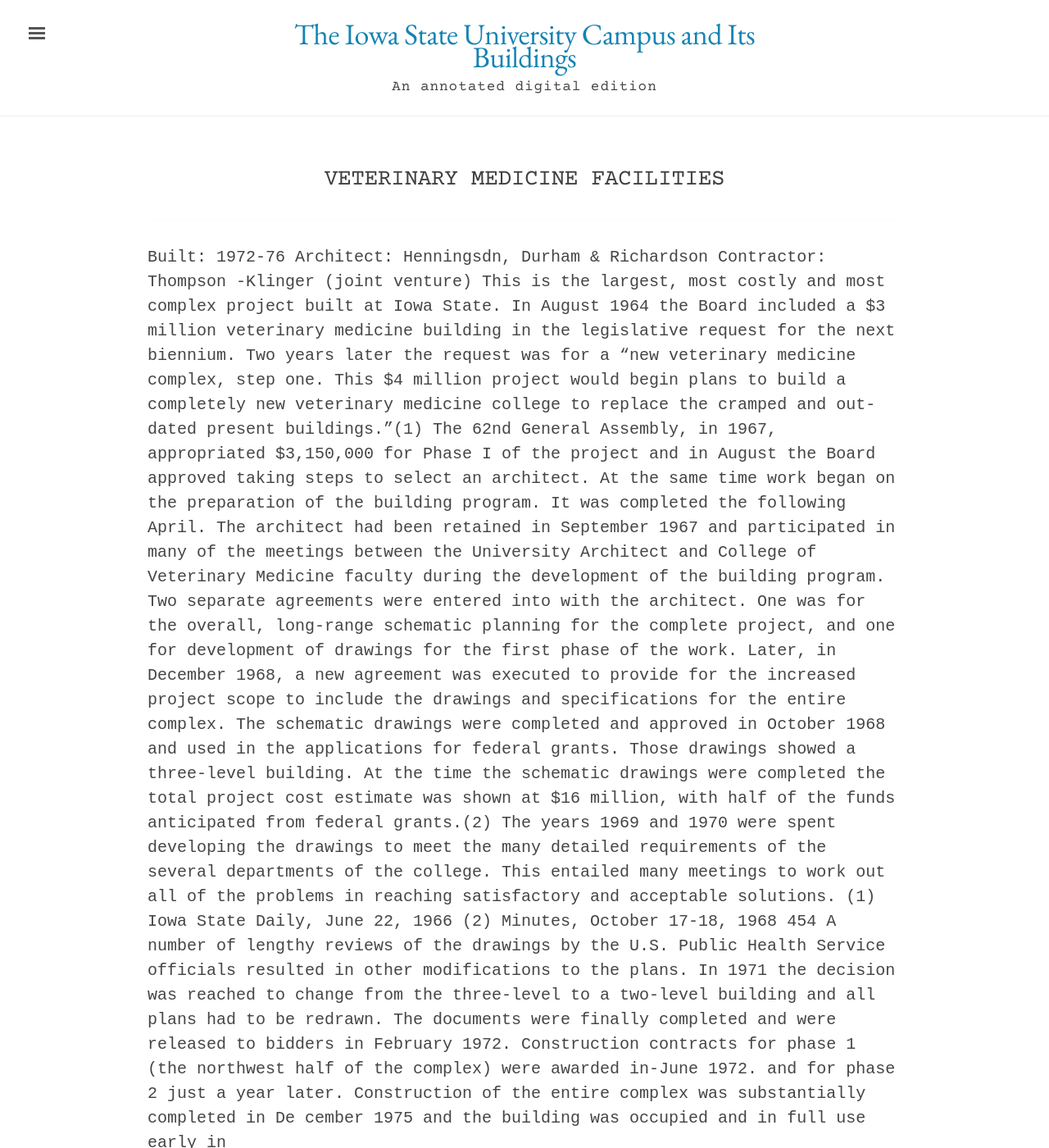
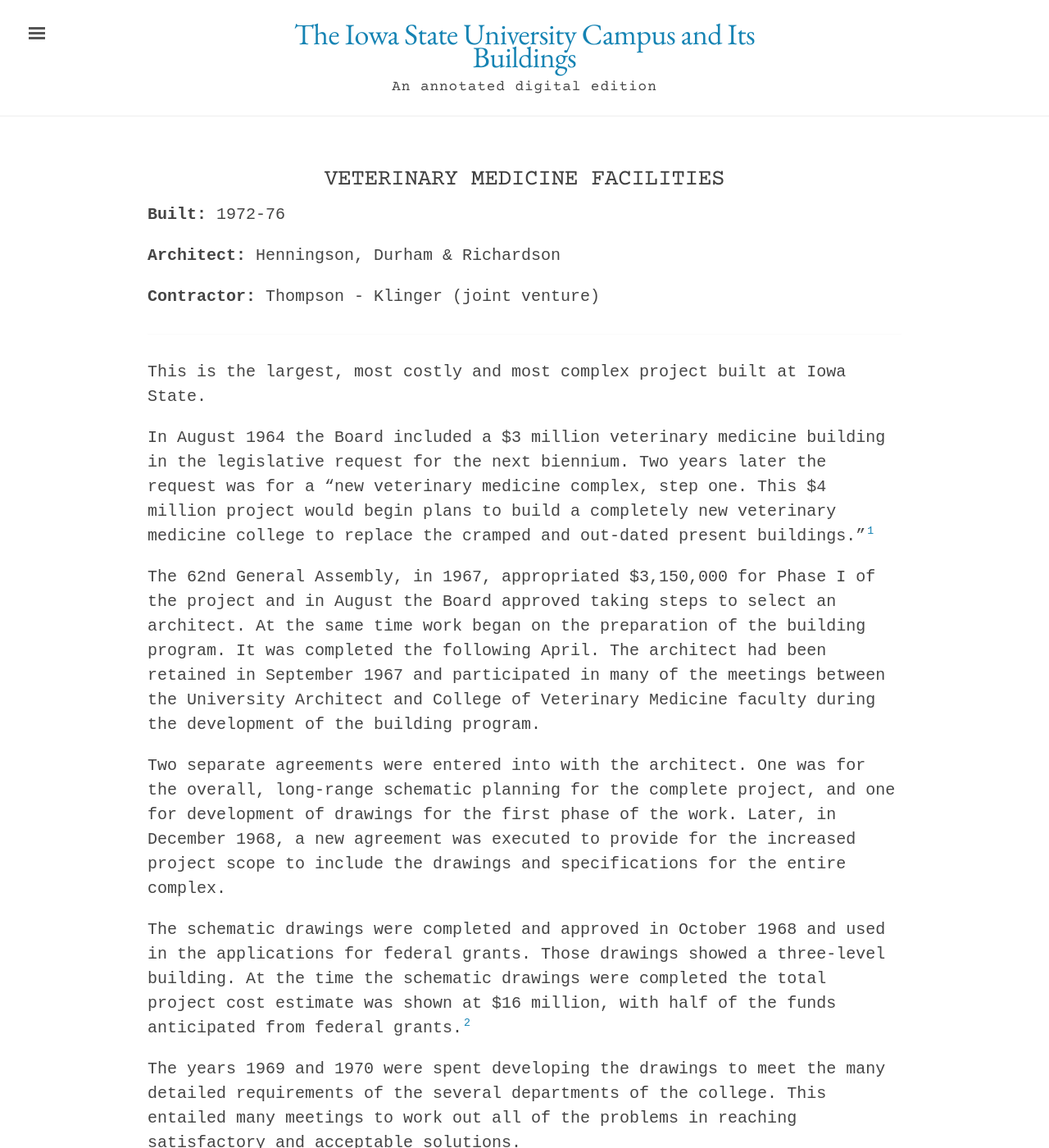
Before and after one commit to emanderson811/day-edition, a Jekyll site: the page built from _texts/buildings/220day-veterinary-medicine-facilities.md, in a window 1280 px wide and 1400 px high. Shown: the whole window at 82% size. Built offline with Jekyll 4.4.1, drawn with Linux system fonts in a browser that asks for light colours; some of the changed text lies outside the part shown.

Commit message:
Update 220day-veterinary-medicine-facilities.md

```diff
--- a/_texts/buildings/220day-veterinary-medicine-facilities.md
+++ b/_texts/buildings/220day-veterinary-medicine-facilities.md
@@ -2,10 +2,10 @@
 layout: building
 title: "Veterinary Medicine Facilities"
 alternative_name:
-built:
+built: "1972-76"
 addition:
-architect:
-contractor:
+architect: "Henningson, Durham & Richardson"
+contractor: "Thompson - Klinger (joint venture)"
 razed:
 author:
 rights: Public Domain
@@ -14,24 +14,28 @@
 ---
 ---
 
-Built: 1972-76 Architect: Henningsdn, Durham & Richardson Contractor: Thompson -Klinger (joint venture)
 This is the largest, most costly and most complex project built at Iowa State.
-In August 1964 the Board included a $3 million veterinary medicine building in the legislative request for the next biennium. Two years later the request was for a "new veterinary medicine complex, step one. This $4 million project would begin plans to build a completely new veterinary medicine college to replace the cramped and out-dated present buildings."(1)
-The 62nd General Assembly, in 1967, appropriated $3,150,000 for Phase I of the project and in August the Board approved taking steps to select an architect. At the same time work began on the preparation of the building program. It was completed the following April. The architect had been retained in September 1967 and participated in many  of the meetings between the University Architect and College of Veterinary Medicine faculty during the development of the building program.
-Two separate agreements were entered into with the architect. One was for the overall, long-range schematic planning for the complete project, and one for development of drawings for the first phase of the work. Later, in December 1968, a new agreement was executed to provide for the increased project scope to include the drawings and
-specifications for the entire complex.
-The schematic drawings were completed and approved in October 1968 and used in the applications for federal grants. Those drawings showed a three-level building. At the time the schematic drawings were completed the total project cost estimate was shown at $16 million, with half of the funds anticipated from federal grants.(2)
-The years 1969 and 1970 were spent developing the drawings to meet
-the many detailed requirements of the several departments of the
-college. This entailed many meetings to work out all of the problems
-in reaching satisfactory and acceptable solutions.
-(1) Iowa State Daily, June 22, 1966
-(2) Minutes, October 17-18, 1968
-454
+
+In August 1964 the Board included a $3 million veterinary medicine building in the legislative request for the next biennium. Two years later the request was for a "new veterinary medicine complex, step one. This $4 million project would begin plans to build a completely new veterinary medicine college to replace the cramped and out-dated present buildings."[^fn1]
+
+The 62nd General Assembly, in 1967, appropriated $3,150,000 for Phase I of the project and in August the Board approved taking steps to select an architect. At the same time work began on the preparation of the building program. It was completed the following April. The architect had been retained in September 1967 and participated in many of the meetings between the University Architect and College of Veterinary Medicine faculty during the development of the building program.
+
+Two separate agreements were entered into with the architect. One was for the overall, long-range schematic planning for the complete project, and one for development of drawings for the first phase of the work. Later, in December 1968, a new agreement was executed to provide for the increased project scope to include the drawings and specifications for the entire complex.
+
+The schematic drawings were completed and approved in October 1968 and used in the applications for federal grants. Those drawings showed a three-level building. At the time the schematic drawings were completed the total project cost estimate was shown at $16 million, with half of the funds anticipated from federal grants.[^fn2]
+
+The years 1969 and 1970 were spent developing the drawings to meet the many detailed requirements of the several departments of the college. This entailed many meetings to work out all of the problems in reaching satisfactory and acceptable solutions.
+
+[^fn1]: Iowa State Daily, June 22, 1966
+
+[^fn2]: Minutes, October 17-18, 1968
+
 A number of lengthy reviews of the drawings by the U.S. Public Health Service officials resulted in other modifications to the plans.
+
 In 1971 the decision was reached to change from the three-level to a two-level building and all plans had to be redrawn. The documents were finally completed and were released to bidders in February 1972.
+
 Construction contracts for phase 1 (the northwest half of the complex) were awarded in-June 1972. and for phase 2 just a year later.
-Construction of the entire complex was substantially completed in De
-cember 1975 and the building was occupied and in full use early in
-1976.
+
+Construction of the entire complex was substantially completed in December 1975 and the building was occupied and in full use early in 1976.
+
 The building houses the several departments of the College of Veterinary Medicine, including the large and small animal clinics, an extensive professionsl library, the Biomedical Engineering facilities and the Veterinary Diagnostic Laboratory.
```
